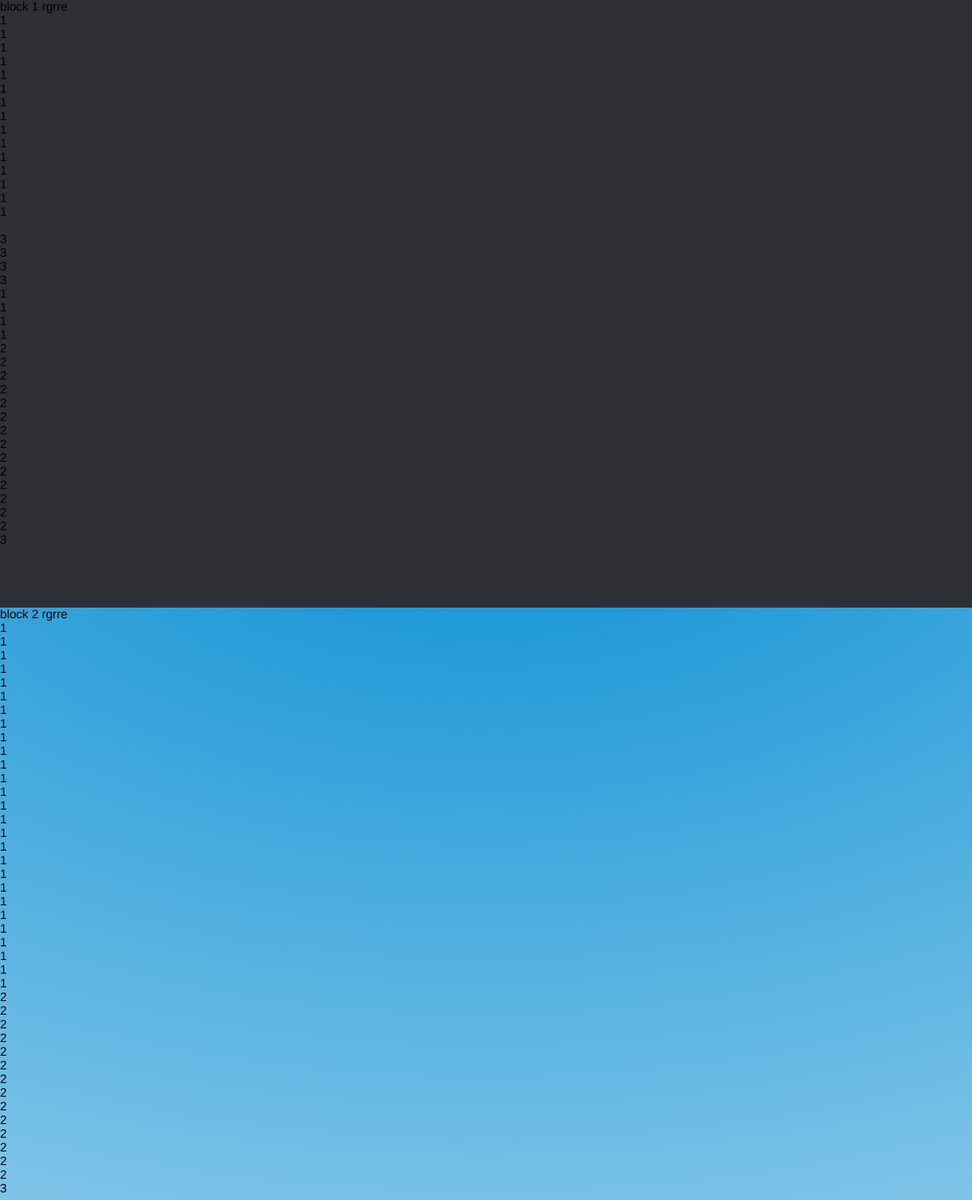
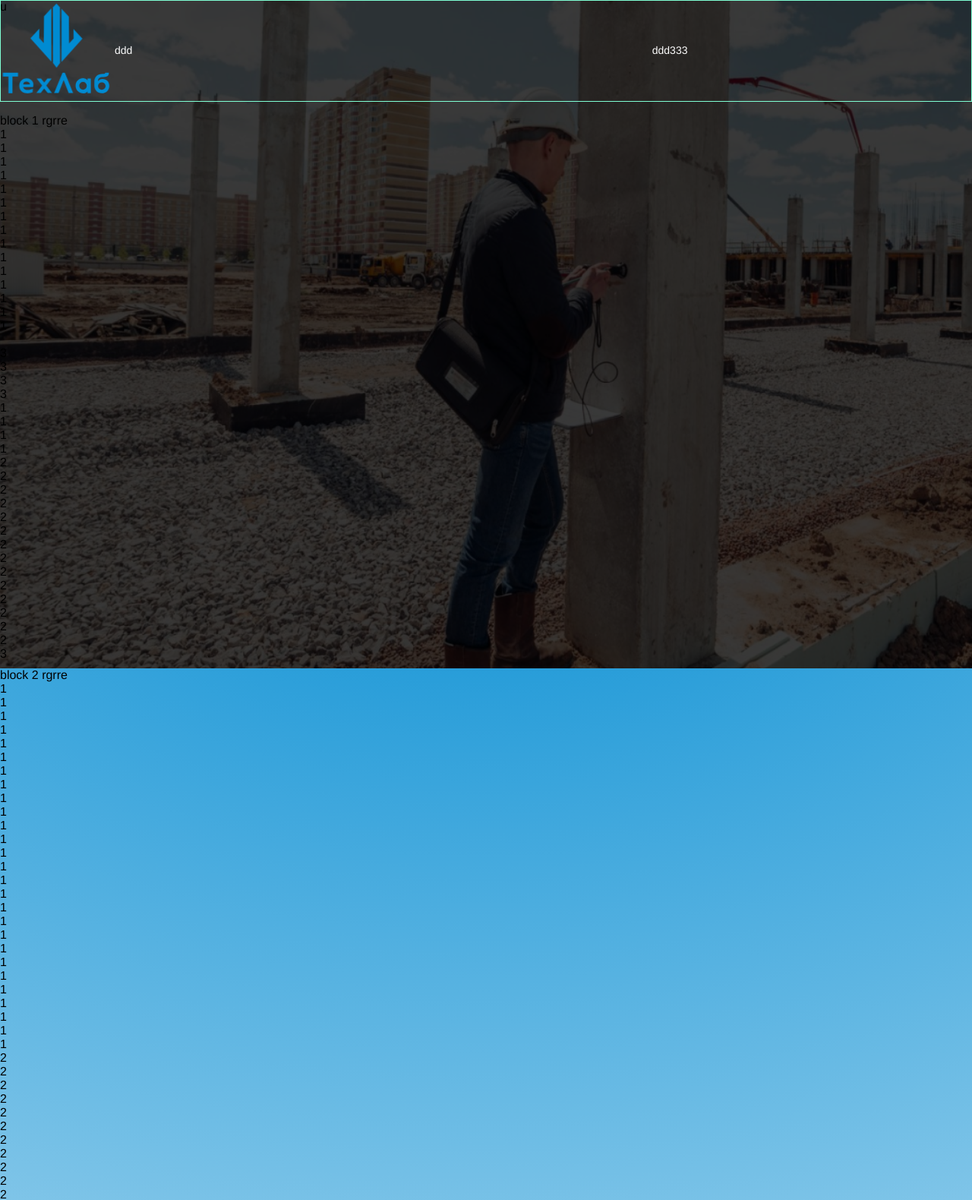
Before and after one commit to Puaris/def.my, a PHP site: page / in a window 1280 px wide. Shown: the top 1580 px of the page at 76% size. Run offline with PHP 8.4, Linux system fonts and the light colour scheme.

Commit message:
Start home

```diff
--- a/www.lab.my/css/b/b1.css
+++ b/www.lab.my/css/b/b1.css
@@ -1,14 +1,24 @@
 #b1{
     min-height:100vh;
-    background: #2F3036;
+    background: #2F3036 url(/img/b1/fon.png) no-repeat;
+    background-size:cover;
+    position:relative
 }
 
-#b1 > div{
-    position: sticky;
-    top: 0;
-    /*z-index: 0;*/
+#b1 .hfon{
+    position:absolute;
+    min-height:100%;
+    width:100%;
+    background-color:rgba(0,0,0,.77);
 }
 
+#b1 .maxw{
+    padding:150px 0 10px;
+}
+
+
+
+/*Temp*/
 
 #b2{
     min-height:900px;
--- /dev/null
+++ b/www.lab.my/css/def/header.css
@@ -0,0 +1,45 @@
+.st0{fill:#008BD2}
+.logoabc{animation: logoboom 5s ease alternate infinite;}
+
+.logoabc:nth-child(2){animation-delay:0.2s}
+.logoabc:nth-child(3){animation-delay:0.3s}
+.logoabc:nth-child(4){animation-delay:0.1s}
+.logoabc:nth-child(5){animation-delay: 0.2s}
+.logoabc:nth-child(6){animation-delay:0.3s}
+@keyframes logoboom{
+    90%{transform:scale(1.0)}
+    100%{transform:scale(1.05)}
+}
+/*Logo End*/
+
+
+header{
+    position: absolute;
+    top: 0;
+    left: 0;
+    right: 0;
+    /*padding: 17px 0 40px;*/
+    border: aquamarine 1px solid;
+    min-height:125px;
+    z-index:5;
+    font-size: 14px;
+    font-weight: 300;
+    line-height: 17px;
+    color: #fcfcfc
+}
+
+
+header .maxw{
+    display: grid;
+    grid-template-columns:150px 1.6fr 0.95fr;
+    /*grid-column-gap:25px;*/
+    align-items:center;
+    overflow:visible;
+    /*overflow:hidden;*/
+}
+#logo{
+    /*padding:1px;
+    border:#7a00ff 1px solid;
+    width:120px;
+    height:120px;*/
+}
--- a/www.lab.my/index.html
+++ b/www.lab.my/index.html
@@ -8,6 +8,7 @@
 
   <link rel="stylesheet" href="css/def/def.css">
   <link rel="stylesheet" href="css/def/main.css">
+  <link rel="stylesheet" href="css/def/header.css">
 
   <link rel="stylesheet" href="css/b/b1.css">
 
@@ -17,8 +18,37 @@
 <body>
 
 
+<header>
 
-<section id="b1">
+  <div class="maxw">
+    <div id="logo">
+      <svg xmlns="http://www.w3.org/2000/svg" x="0px" y="0px" viewBox="0 0 190 162" style="enable-background:new 0 0 190 162;"><g>
+		<polygon class="st0 logoabc" points="19.54,126.4 28.86,126.4 28.86,120.09 3.53,120.09 3.53,126.4 12.85,126.4 12.85,154.07 19.54,154.07 19.54,126.4"/>
+
+          <path class="st0 logoabc" d="M53.76,135.82c-1.85-4.07-5.48-6.55-10.67-6.55c-7.57,0-12.23,5.58-12.23,12.47c0,4.04,1.62,7.51,4.39,9.75 c4.26,3.45,13.28,3.46,17.95,0.99l0.24-5.77c-4.5,2.19-14.57,4.04-16.21-2.89l16.63,0.13C54.54,141.86,54.77,138.05,53.76,135.82z M37.48,139.38c0.27-6.51,11.09-5.65,11.09,0.05L37.48,139.38z"/>
+
+          <polygon class="st0 logoabc" points="72.31,146.37 78.23,153.85 85.36,153.85 75.85,141.47 84.78,129.58 77.69,129.58 72.45,136.28 67.06,129.58 59.93,129.58 68.86,141.23 59.4,153.85 66.53,153.85 72.31,146.37"/>
+
+          <polygon class="st0 logoabc" points="104.87,132.18 113.27,153.87 120.69,153.87 106.91,119.9 102.98,119.9 89,153.87 96.43,153.87 104.87,132.18"/>
+
+          <path class="st0 logoabc" d="M144.63,129.61l-0.01,3.1c-5.9-7.49-19.88-2.57-19.88,9.04c0,11.77,14.37,16.25,19.88,9.26l0,2.88h5.55v-24.27 H144.63z M137.15,148.19c-3.25,0-6.25-2.47-6.25-6.45c0-3.98,3-6.5,6.25-6.5c3.2,0,6.25,2.52,6.25,6.5 C143.4,145.72,140.35,148.19,137.15,148.19z"/>
+
+          <path class="st0 logoabc" d="M169.75,130.43c-3.2,0-6.07,1.55-7.43,3.88v-1.07c0-3.93,2.86-6.07,7.43-6.07h1.55c6.89,0,9.08-2.62,9.08-7.23 h-6.16c0,1.55-0.83,2.04-3.98,2.04c-9.03,0-14.07,4.9-14.07,13.44v5.82c0,8.01,5.44,13.05,12.42,13.05 c7.62,0,12.47-5.58,12.47-12.52C181.06,135.28,176.64,130.43,169.75,130.43z M168.58,148.34c-3.35,0-6.26-2.48-6.26-6.11 c0-3.59,3.01-6.11,6.26-6.11c3.2,0,6.26,2.52,6.26,6.11C174.84,145.86,171.88,148.34,168.58,148.34z"/></g><g><g id="Lsimvol"><polygon class="st0" points="72.12,25.89 84.4,12.69 84.4,101.65 49.43,62.53 64.4,46.58 64.16,62.2 71.7,70.64 72.12,25.89"/></g><g id="Csimvol"><polygon class="st0" points="86.97,11.04 92.95,4.53 98.67,11.04 98.86,103.86 93.09,111.81 87.16,103.86 86.97,11.04 	"/></g><g id="Rsimvol"><polygon class="st0" points="113.56,26.49 101.28,13.29 101.28,102.24 136.25,63.13 121.28,47.17 121.52,62.79 113.98,71.24 113.56,26.49"/></g></g></svg>
+    </div>
+    <div>
+      ddd
+    </div>
+    <div>
+      ddd333
+    </div>
+
+  </div>
+</header>
+
+<!--<nav></nav>-->
+
+
+<section id="b1"><div class="hfon">u</div>
   <div class="maxw">
     block 1 rgrre
     <br>1<br>1<br>1<br>1<br>1<br>1<br>1<br>1<br>1<br>1<br>1<br>1<br>1<br>1<br>1<br><br>3<br>3<br>3<br>3<br>1<br>1<br>1<br>1<br>2<br>2<br>2<br>2<br>2<br>2<br>2<br>2<br>2<br>2<br>2<br>2<br>2<br>2<br>3
@@ -66,7 +96,7 @@
 
 
 
-<!--
+
 <svg xmlns="http://www.w3.org/2000/svg" xmlns:xlink="http://www.w3.org/1999/xlink" x="0px" y="0px"
 	 viewBox="0 0 184.85 156.77" style="enable-background:new 0 0 184.85 156.77;" xml:space="preserve">
 <style type="text/css">
```
Also changed, not shown: www.lab.my/img/b1/fon.png (added).
